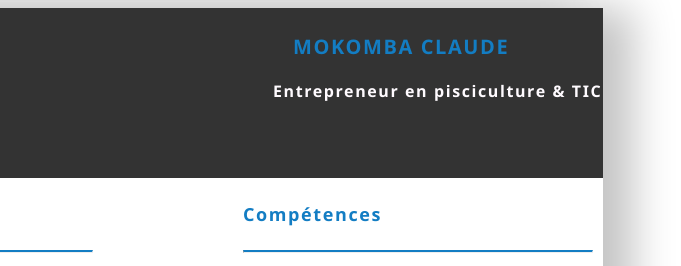
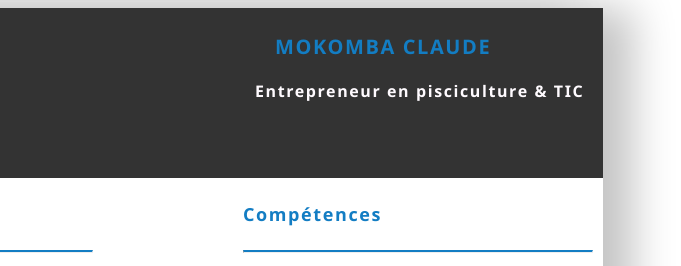
Before and after one commit to Claudem17/my-curriculum, a plain HTML site: page index.html in a window 1280 px wide. Shown: the top 266 px of the page, 487-1168 px from the left. Drawn offline with Linux system fonts and the light colour scheme.

Commit message:
Add files via upload

```diff
--- a/fichiercss.css
+++ b/fichiercss.css
@@ -39,7 +39,7 @@ header {
     overflow: hidden;
 }
 .Description{
-    margin-left: 60%;
+    margin-left: 58%;
     margin-top: -15%;
 }
 h3{
```
